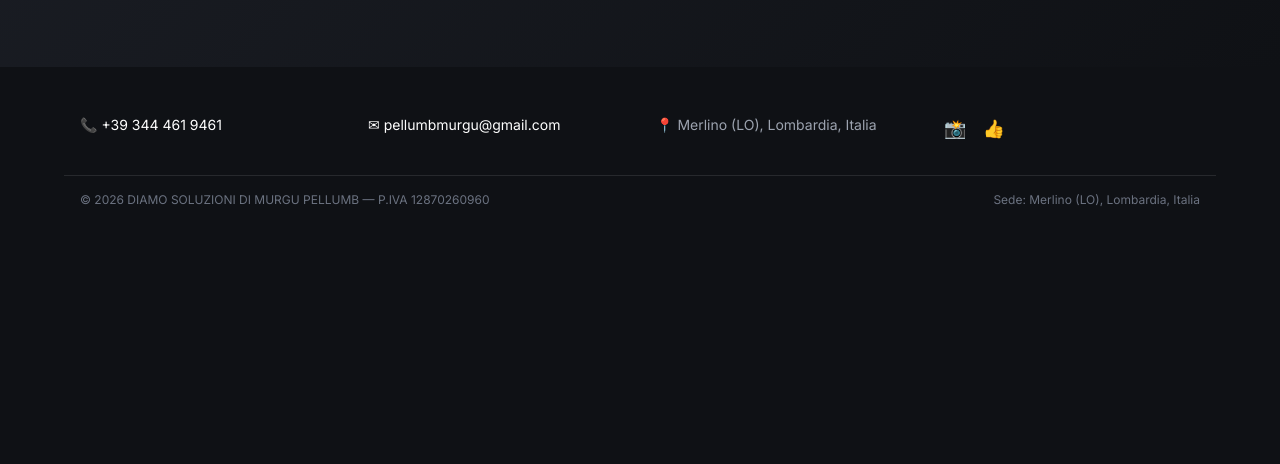
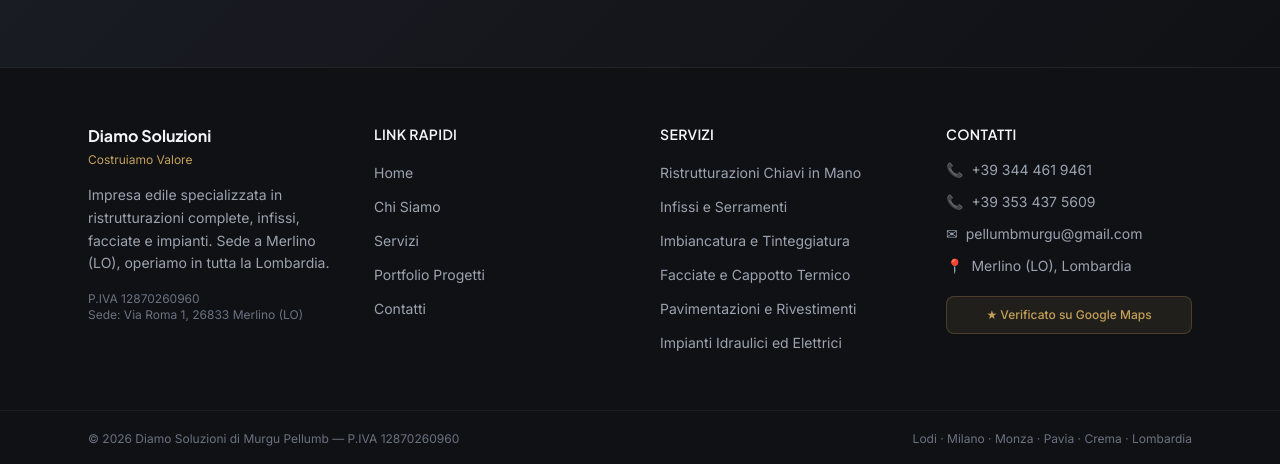
Before and after one commit to 2ym8hpghyr-lab/diamo-soluzioni-sito-web, a Next.js app: page / in a window 1280 px wide. Shown: the part 3318-3782 px from the top of the page. Before the commit the page ends 3574 px from the top, so only its background shows below. Built offline with nearby package versions, Linux system fonts and the light colour scheme; no server answers.

Commit message:
feat: footer 4 colonne — info azienda, link, servizi, contatti cliccabili

```diff
--- a/components/Footer.tsx
+++ b/components/Footer.tsx
@@ -1,30 +1,144 @@
 import Link from 'next/link'
+
+const quickLinks = [
+  { href: '/', label: 'Home' },
+  { href: '/chi-siamo', label: 'Chi Siamo' },
+  { href: '/servizi', label: 'Servizi' },
+  { href: '/progetti', label: 'Portfolio Progetti' },
+  { href: '/contatti', label: 'Contatti' },
+]
+
+const serviceLinks = [
+  'Ristrutturazioni Chiavi in Mano',
+  'Infissi e Serramenti',
+  'Imbiancatura e Tinteggiatura',
+  'Facciate e Cappotto Termico',
+  'Pavimentazioni e Rivestimenti',
+  'Impianti Idraulici ed Elettrici',
+]
 
 export default function Footer() {
   return (
-    <footer className="bg-brand-dark text-white py-12">
-      <div className="max-w-6xl mx-auto px-4 grid grid-cols-1 md:grid-cols-4 gap-8">
-        <div className="flex flex-col gap-2">
-          <a href="tel:+393444619461" className="flex items-center gap-2 text-sm hover:text-brand-accent transition">
-            📞 +39 344 461 9461
-          </a>
-        </div>
-        <div className="flex flex-col gap-2">
-          <a href="mailto:pellumbmurgu@gmail.com" className="flex items-center gap-2 text-sm hover:text-brand-accent transition">
-            ✉ pellumbmurgu@gmail.com
-          </a>
-        </div>
-        <div className="flex flex-col gap-2">
-          <p className="text-sm text-gray-400">📍 Merlino (LO), Lombardia, Italia</p>
-        </div>
-        <div className="flex gap-4">
-          <Link href="https://instagram.com" target="_blank" className="hover:text-brand-accent transition text-lg">📸</Link>
-          <Link href="https://facebook.com" target="_blank" className="hover:text-brand-accent transition text-lg">👍</Link>
+    <footer style={{ backgroundColor: '#0F1115', borderTop: '1px solid rgba(255,255,255,0.08)' }}>
+      <div className="max-w-6xl mx-auto px-4 sm:px-6 py-14">
+        <div className="grid grid-cols-1 sm:grid-cols-2 lg:grid-cols-4 gap-10">
+
+          {/* Col 1: Info Azienda */}
+          <div>
+            <h3
+              className="font-bold text-base mb-1"
+              style={{ fontFamily: '"Plus Jakarta Sans", sans-serif', color: '#F3F4F6' }}
+            >
+              Diamo Soluzioni
+            </h3>
+            <p className="text-xs mb-4" style={{ color: '#C5A059' }}>Costruiamo Valore</p>
+            <p className="text-sm leading-relaxed mb-4" style={{ color: '#9CA3AF' }}>
+              Impresa edile specializzata in ristrutturazioni complete, infissi, facciate e impianti.
+              Sede a Merlino (LO), operiamo in tutta la Lombardia.
+            </p>
+            <p className="text-xs" style={{ color: '#6B7280' }}>
+              P.IVA 12870260960<br />
+              Sede: Via Roma 1, 26833 Merlino (LO)
+            </p>
+          </div>
+
+          {/* Col 2: Link Rapidi */}
+          <div>
+            <h4 className="font-semibold text-sm mb-4 uppercase tracking-wide" style={{ color: '#F3F4F6' }}>
+              Link Rapidi
+            </h4>
+            <ul className="flex flex-col gap-2.5">
+              {quickLinks.map(l => (
+                <li key={l.href}>
+                  <Link
+                    href={l.href}
+                    className="text-sm transition-colors duration-200 hover:text-brand-accent"
+                    style={{ color: '#9CA3AF' }}
+                  >
+                    {l.label}
+                  </Link>
+                </li>
+              ))}
+            </ul>
+          </div>
+
+          {/* Col 3: Servizi Principali */}
+          <div>
+            <h4 className="font-semibold text-sm mb-4 uppercase tracking-wide" style={{ color: '#F3F4F6' }}>
+              Servizi
+            </h4>
+            <ul className="flex flex-col gap-2.5">
+              {serviceLinks.map(s => (
+                <li key={s}>
+                  <Link
+                    href="/servizi"
+                    className="text-sm transition-colors duration-200"
+                    style={{ color: '#9CA3AF' }}
+                  >
+                    {s}
+                  </Link>
+                </li>
+              ))}
+            </ul>
+          </div>
+
+          {/* Col 4: Contatti */}
+          <div>
+            <h4 className="font-semibold text-sm mb-4 uppercase tracking-wide" style={{ color: '#F3F4F6' }}>
+              Contatti
+            </h4>
+            <div className="flex flex-col gap-3">
+              <a
+                href="tel:+393444619461"
+                className="flex items-center gap-2 text-sm transition-colors duration-200"
+                style={{ color: '#9CA3AF' }}
+              >
+                <span>📞</span>
+                <span>+39 344 461 9461</span>
+              </a>
+              <a
+                href="tel:+393534375609"
+                className="flex items-center gap-2 text-sm transition-colors duration-200"
+                style={{ color: '#9CA3AF' }}
+              >
+                <span>📞</span>
+                <span>+39 353 437 5609</span>
+              </a>
+              <a
+                href="mailto:pellumbmurgu@gmail.com"
+                className="flex items-center gap-2 text-sm transition-colors duration-200"
+                style={{ color: '#9CA3AF' }}
+              >
+                <span>✉</span>
+                <span>pellumbmurgu@gmail.com</span>
+              </a>
+              <p className="flex items-center gap-2 text-sm" style={{ color: '#9CA3AF' }}>
+                <span>📍</span>
+                <span>Merlino (LO), Lombardia</span>
+              </p>
+              <div
+                className="mt-2 px-4 py-2.5 rounded-lg text-xs font-medium text-center"
+                style={{
+                  backgroundColor: 'rgba(197,160,89,0.1)',
+                  border: '1px solid rgba(197,160,89,0.25)',
+                  color: '#C5A059',
+                }}
+              >
+                ★ Verificato su Google Maps
+              </div>
+            </div>
+          </div>
         </div>
       </div>
-      <div className="max-w-6xl mx-auto px-4 mt-8 pt-4 border-t border-white/10 text-xs text-gray-500 flex flex-col md:flex-row justify-between gap-2">
-        <p>© 2026 DIAMO SOLUZIONI DI MURGU PELLUMB — P.IVA 12870260960</p>
-        <p>Sede: Merlino (LO), Lombardia, Italia</p>
+
+      <div
+        className="border-t"
+        style={{ borderColor: 'rgba(255,255,255,0.06)' }}
+      >
+        <div className="max-w-6xl mx-auto px-4 sm:px-6 py-5 flex flex-col sm:flex-row justify-between items-center gap-2 text-xs" style={{ color: '#6B7280' }}>
+          <p>© 2026 Diamo Soluzioni di Murgu Pellumb — P.IVA 12870260960</p>
+          <p>Lodi · Milano · Monza · Pavia · Crema · Lombardia</p>
+        </div>
       </div>
     </footer>
   )
```
